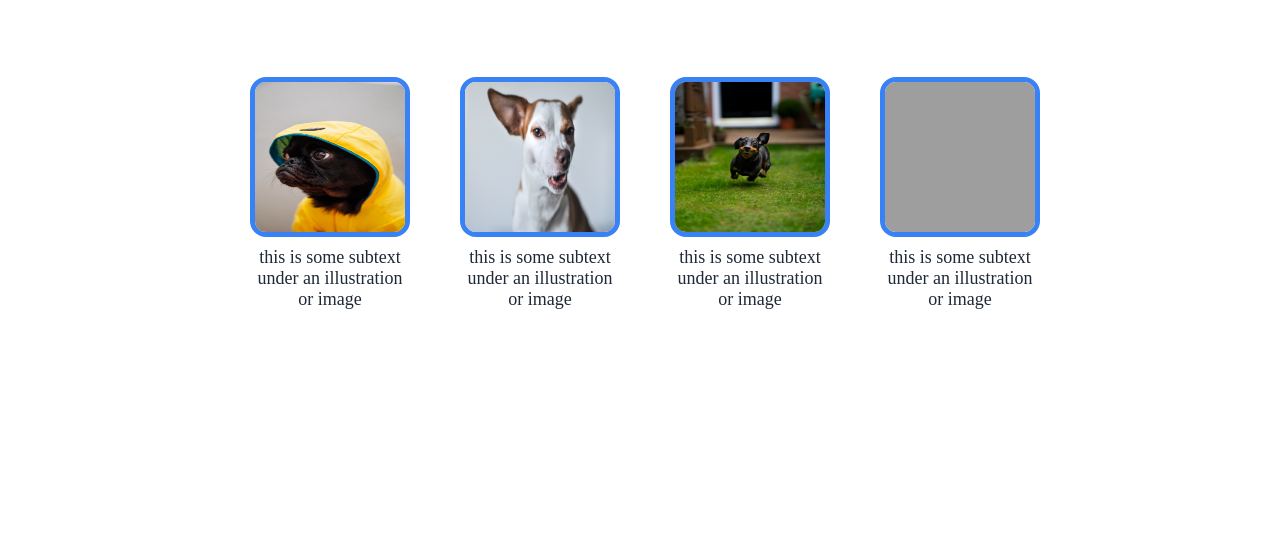
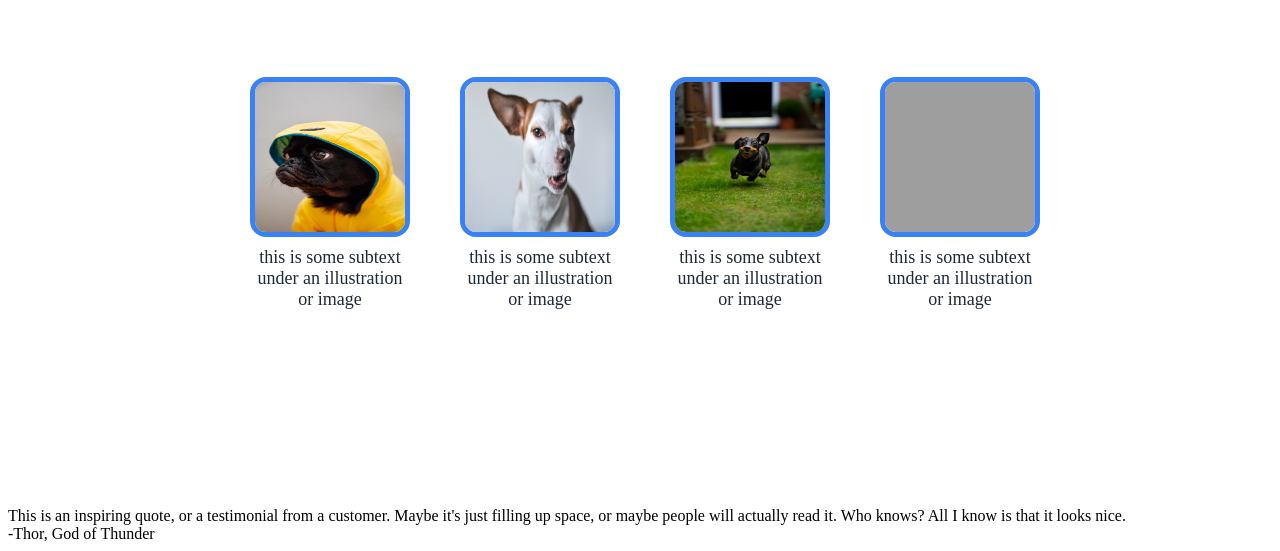
Before and after one commit to Whereii/landing-page-practice, a plain HTML site: page index.html in a window 1280 px wide. Shown: the part 727-1278 px from the top of the page. Before the commit the page ends 1242 px from the top, so only its background shows below. Drawn offline with Linux system fonts and the light colour scheme; grey boxes are pictures that could not be loaded.

Commit message:
Add quote html section of page

```diff
--- a/index.html
+++ b/index.html
@@ -59,5 +59,13 @@
                 </div>
             </div>
         </div>
+        <div class="quote-section">
+            <div class="quote-text">
+                This is an inspiring quote, or a testimonial from a customer. Maybe it's just filling up space, or maybe people will actually read it. Who knows? All I know is that it looks nice.
+            </div>
+            <div class="quote-author">
+                -Thor, God of Thunder
+            </div>
+        </div>
     </body>
 </html>
--- a/styles.css
+++ b/styles.css
@@ -116,3 +116,8 @@ ul {
 .boxes {
     display: flex;
 }
+
+.quote-section {
+    display: flex;
+    flex-direction: column;
+}
```
